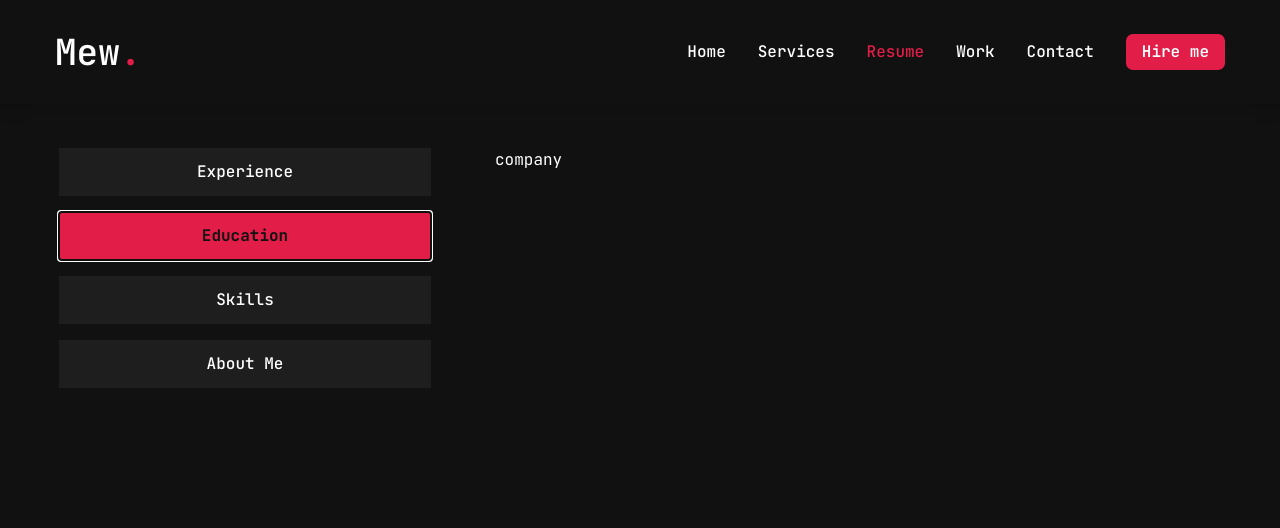
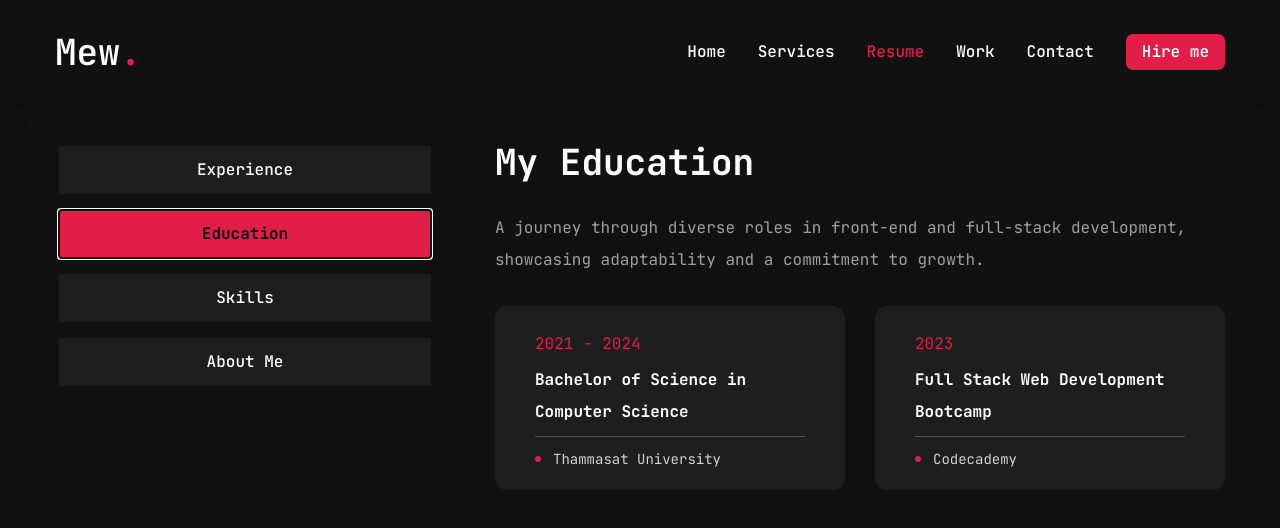
Before and after one commit to Hanschemists/project-my-portfolio, a Next.js app: page /resume in a window 1280 px wide. Both pictures are taken after a click on the tab "Education". Shown: the top 528 px of the page. Built offline with nearby package versions, Linux system fonts and the light colour scheme.

Commit message:
Add Education content in ResumePage

```diff
--- a/app/resume/page.tsx
+++ b/app/resume/page.tsx
@@ -79,7 +79,7 @@ const experience = {
 const education = {
     icon: "",
     title: "My Education",
-    description: "My professional experience spans diverse roles in web development, from freelancing as a Front-End Developer to interning as a Full Stack Developer at Betagro Public Company Limited. These opportunities have allowed me to enhance my technical expertise, collaborate on various projects, and deliver solutions that meet real-world needs. Currently, I continue to grow as a Full Stack Developer, leveraging my skills to create impactful and innovative web applications.",
+    description: "A journey through diverse roles in front-end and full-stack development, showcasing adaptability and a commitment to growth.",
     items: [
         {
             insitution: "Thammasat University",
@@ -183,7 +183,7 @@ const resume = () => {
                                                     <span className="text-accent">{item.duration}</span>
 
                                                     {/* Position */}
-                                                    <h3 className="font-bold max-w-[260px] min-h-[40px] text-center lg:text-left">{item.position}</h3>
+                                                    <h3 className="font-bold max-w-[260px] min-h-[60px] text-center lg:text-left">{item.position}</h3>
 
                                                     {/* Border */}
                                                     <div className="border-b border-white/20 w-full mt-2 mb-2"></div>
@@ -203,12 +203,51 @@ const resume = () => {
                             </div>
                         </TabsContent>
 
+                        {/* Education */}
                         <TabsContent value="education" className="w-full">
-                            company
+                            <div className="flex flex-col gap-[30px] text-center xl:text-left">
+                                {/* Title */}
+                                <h3 className="text-4xl font-bold">{education.title}</h3>
+
+                                {/* Description */}
+                                <p className="text-white/60 mx-auto xl:mx-0">
+                                    {education.description}
+                                </p>
+
+                                <ScrollArea className="h-[400px]">
+                                    <ul className="grid grid-cols-1 lg:grid-cols-2 gap-[30px]">
+                                        {education.items.map((item, index) => {
+                                            return (
+                                                <li
+                                                    key={index}
+                                                    className="bg-[#1E1E1E] h-[184px] py-6 px-10 rounded-xl flex flex-col justify-center items-center lg:items-start gap-1"
+                                                >
+                                                    {/* Duration */}
+                                                    <span className="text-accent">{item.duration}</span>
+
+                                                    {/* Position */}
+                                                    <h3 className="font-bold max-w-[260px] min-h-[60px] text-center lg:text-left">{item.degree}</h3>
+
+                                                    {/* Border */}
+                                                    <div className="border-b border-white/20 w-full mt-2 mb-2"></div>
+
+                                                    <div className="flex items-center gap-3">
+                                                        {/* dot */}
+                                                        <span className="w-[6px] h-[6px] rounded-full bg-accent"></span>
+
+                                                        {/* Company */}
+                                                        <p className="text-sm text-white/80">{item.insitution}</p>
+                                                    </div>
+                                                </li>
+                                            );
+                                        })}
+                                    </ul>
+                                </ScrollArea>
+                            </div>
                         </TabsContent>
 
                         <TabsContent value="skills" className="w-full">
-                            Skills
+
                         </TabsContent>
 
                         <TabsContent value="about" className="w-full">
--- a/components/Photo.tsx
+++ b/components/Photo.tsx
@@ -22,14 +22,14 @@ const Photo = () => {
                     }}
                     className="w-[298px] h-[298px] xl:w-[498px] xl:h-[498px] mix-blend-lighten absolute"
                 >
-                    <Image
+                    {/* <Image
                         src="/assets/photo.png"
                         priority
                         quality={100}
                         fill
                         alt=""
                         className="object-contain"
-                    />
+                    /> */}
                 </motion.div>
 
                 {/* Circle */}
```
